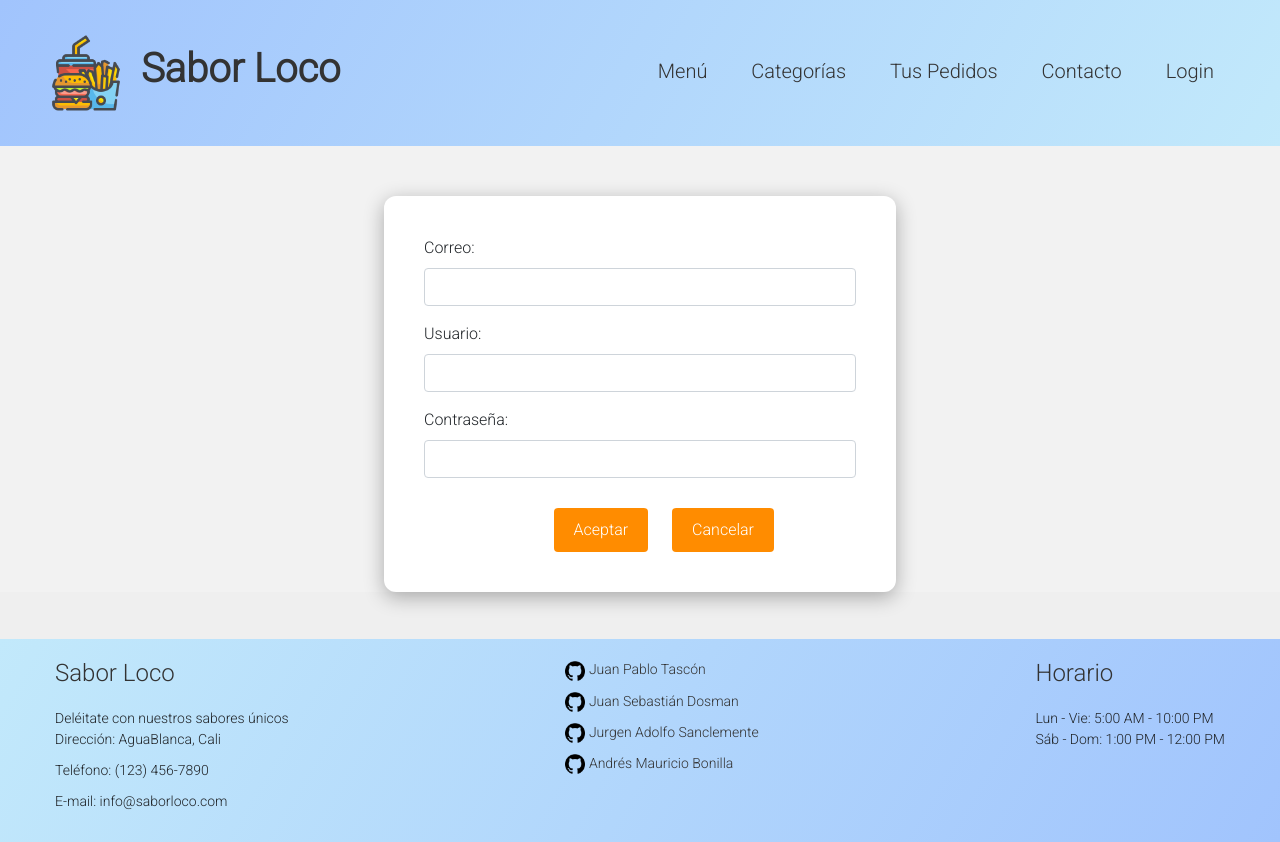
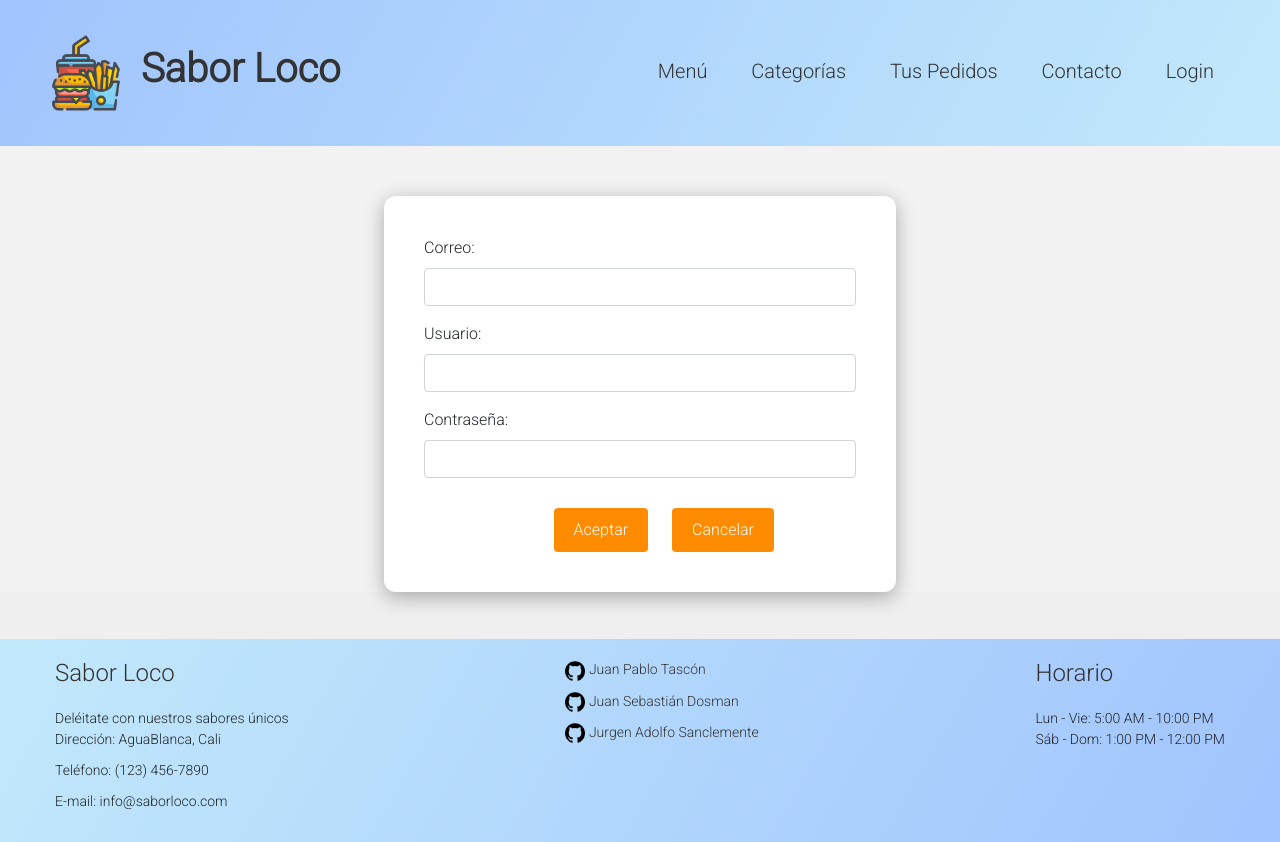
Before and after one commit to juanpablotr14/Restaurante-SaborLoco, a Django app: page /login/registrar in a window 1280 px wide. Run offline with Django 4.2, Linux system fonts and the light colour scheme; some libraries are stand-ins or nearby versions.

Commit message:
First Commit

```diff
--- a/templates/components/footer/footer.html
+++ b/templates/components/footer/footer.html
@@ -19,7 +19,6 @@
         <li><a href="https://github.com/juanpablotr14"><img src="{% static 'assets/github.png' %}"> Juan Pablo Tascón</a></li>
         <li><a href="https://github.com/SebasDosman"><img src="{% static 'assets/github.png' %}"> Juan Sebastián Dosman</a></li>
         <li><a href="https://github.com/Jurgen212"><img src="{% static 'assets/github.png' %}"> Jurgen Adolfo Sanclemente</a></li>
-        <li><a href=""><img src="{% static 'assets/github.png' %}"> Andrés Mauricio Bonilla</a></li>
       </ul>
     </div>
 
```
